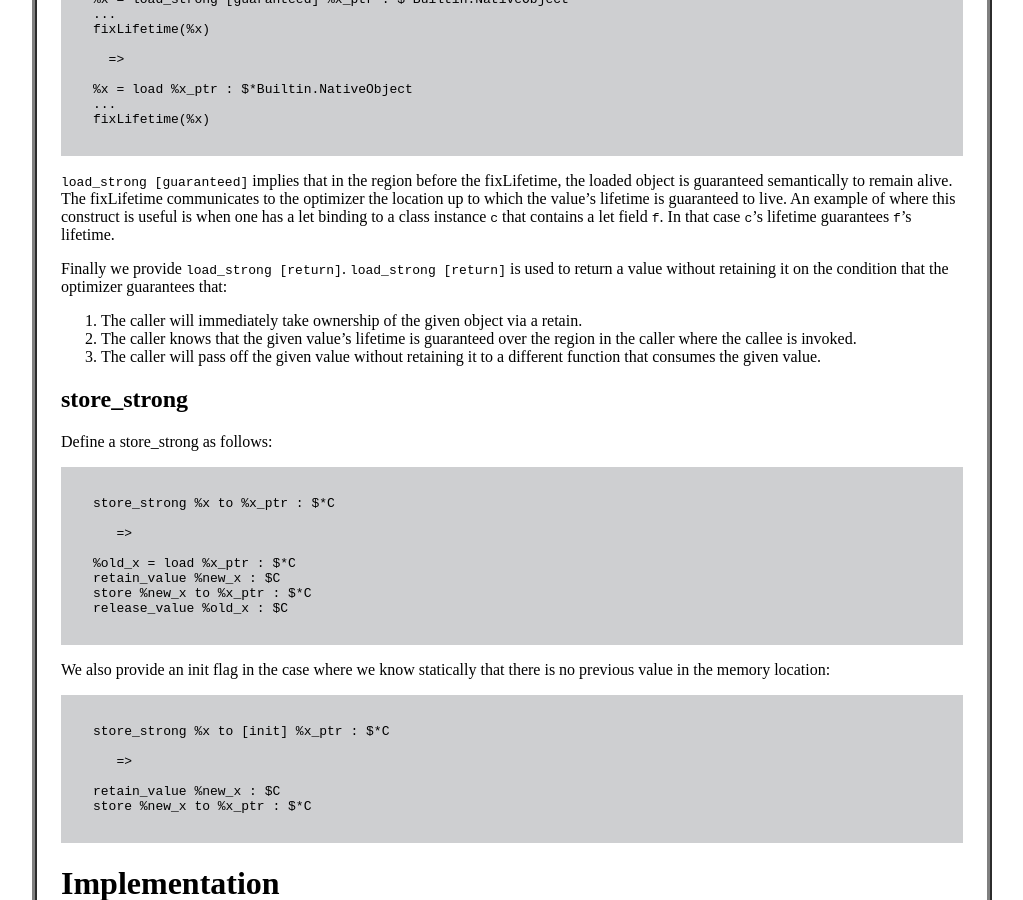
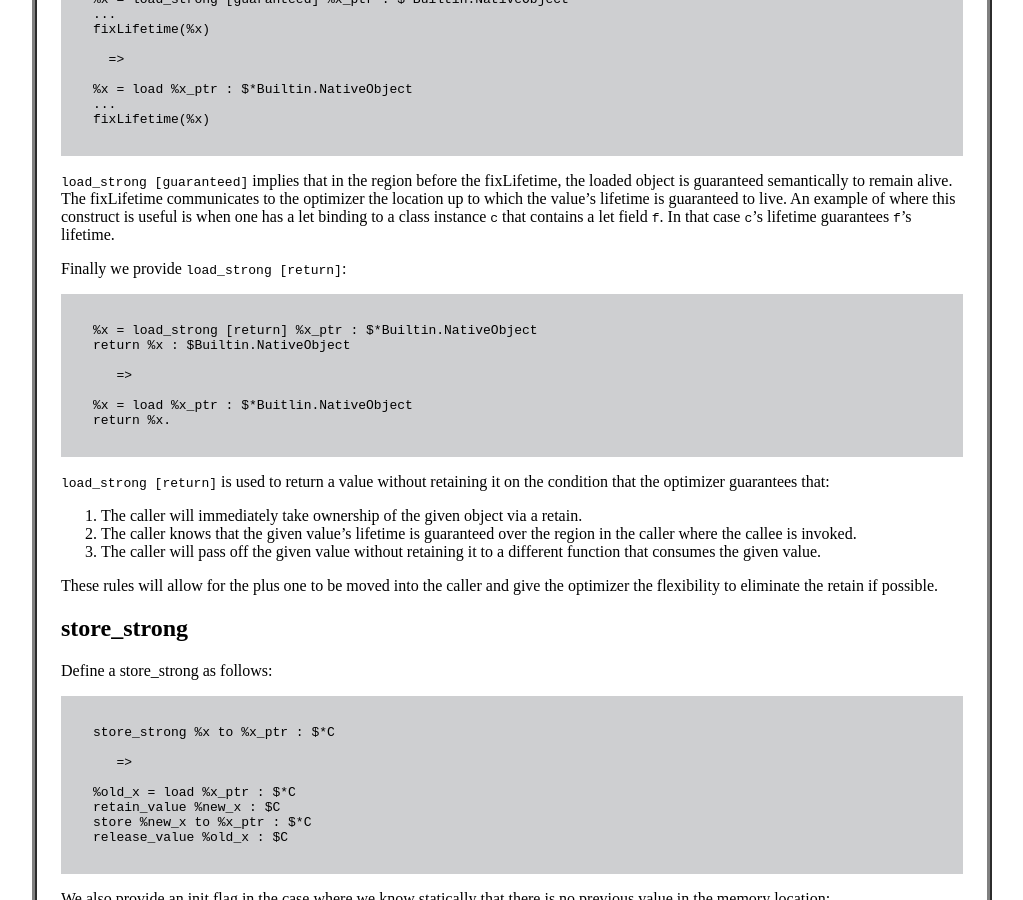
Before and after one commit to gottesmm/gottesmm.github.io, a Jekyll site: the page built from proposals/high-level-arc-operations.md, in a window 1280 px wide and 900 px high, scrolled down 1335 px. Shown: the whole window, without its empty margins (128-1151 px from the left). Built offline with Jekyll 4.4.1, drawn with Linux system fonts in a browser that asks for light colours.

```diff
--- a/proposals/high-level-arc-operations.md
+++ b/proposals/high-level-arc-operations.md
@@ -91,15 +91,27 @@
 a let binding to a class instance `c` that contains a let field `f`. In that
 case `c`'s lifetime guarantees `f`'s lifetime.
 
-Finally we provide `load_strong [return]`. `load_strong [return]` is used to
-return a value without retaining it on the condition that the optimizer
-guarantees that:
+Finally we provide `load_strong [return]`:
+
+    %x = load_strong [return] %x_ptr : $*Builtin.NativeObject
+    return %x : $Builtin.NativeObject
+
+       =>
+
+    %x = load %x_ptr : $*Buitlin.NativeObject
+    return %x.
+
+`load_strong [return]` is used to return a value without retaining it on the
+condition that the optimizer guarantees that:
 
 1. The caller will immediately take ownership of the given object via a retain.
 2. The caller knows that the given value's lifetime is guaranteed over the
    region in the caller where the callee is invoked.
 3. The caller will pass off the given value without retaining it to a different
    function that consumes the given value.
+
+These rules will allow for the plus one to be moved into the caller and give the
+optimizer the flexibility to eliminate the retain if possible.
 
 ## store_strong
 
```
